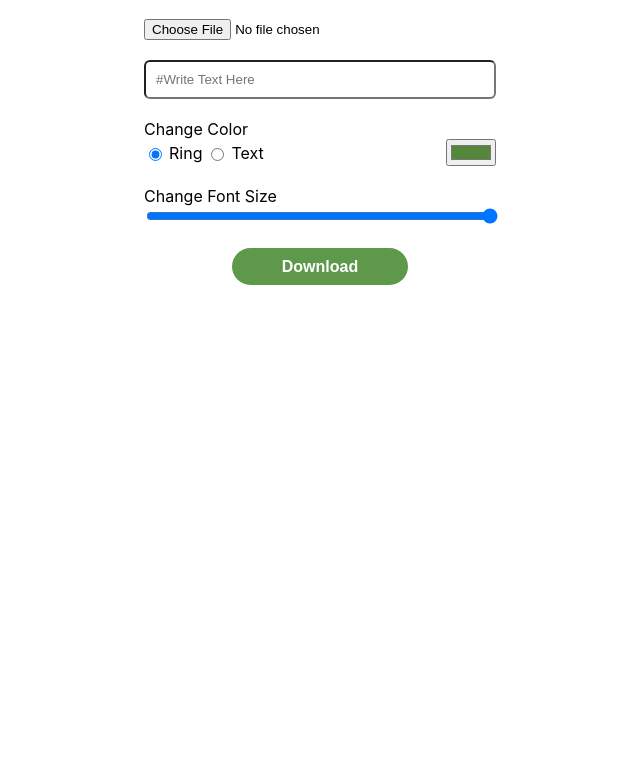
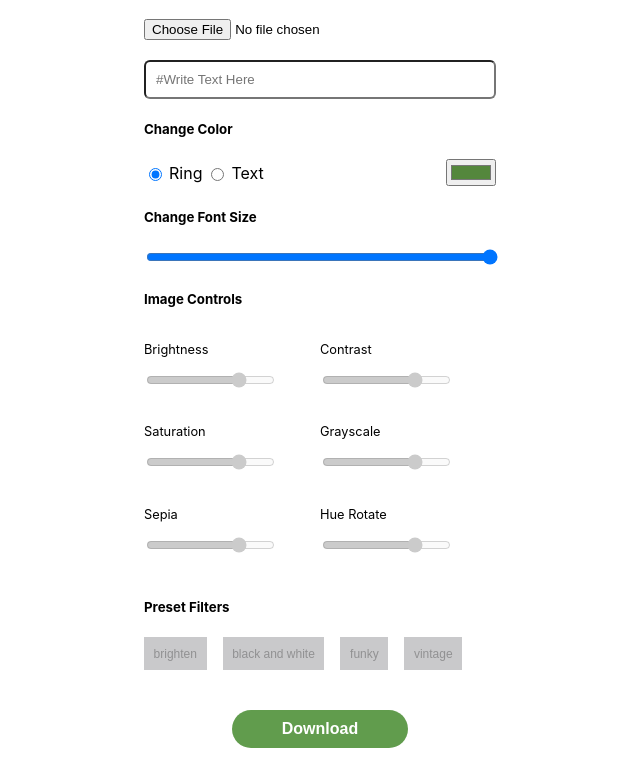
Before and after one commit to Rajdeepc/linkedin-profile-creator, a Next.js app: page / in a window 1280 px wide. Shown: the part 354-1134 px from the top of the page, without its empty margins (320-960 px from the left). Before the commit the page ends 800 px from the top, so only its background shows below. Built offline with nearby package versions, Linux system fonts and the light colour scheme.

Commit message:
image controls

```diff
--- a/components/Controls/Controls.js
+++ b/components/Controls/Controls.js
@@ -1,14 +1,16 @@
-import React, { useState } from "react"
+import React, { useEffect, useState } from "react"
 import styles from "./Controls.module.scss"
 import SVGContainer from "../SVGContainer/SVGContainer"
 import Button from "../Button/Button"
+import ImageControls from "../ImageControls/ImageControls"
+import {IMAGE_CONTROLS, IMAGE_FILTERS} from "../../utils/ImageControlsConstants"
 
 const style = {
   lineHeight: "2.5rem",
   fontWeight: "700",
   fill: "#FFFFFF",
   letterSpacing: "2.4px",
-  fontFamily:'sans-serif'
+  fontFamily: "sans-serif",
 }
 
 export default function Controls() {
@@ -85,28 +87,36 @@ export default function Controls() {
 
       canvas.height = a * devicePixelRatio
 
+      let containerRatio = canvas.width / canvas.height
+      let width = base_image.naturalWidth
+      let height = base_image.naturalHeight
+      let imgRatio = height / width
 
-      let containerRatio = canvas.width / canvas.height;
-      let width = base_image.naturalWidth;
-      let height = base_image.naturalHeight;
-      let imgRatio = height / width;
-
-      if (imgRatio > containerRatio) { // image's height too big
-        height = width * containerRatio;
-      } else { // image's width too big
-        width = height / containerRatio;
+      if (imgRatio > containerRatio) {
+        // image's height too big
+        height = width * containerRatio
+      } else {
+        // image's width too big
+        width = height / containerRatio
       }
 
       let s = {
         width: width,
         height: height,
-        offsetX: (base_image.naturalWidth - width) * .5,
-        offsetY: (base_image.naturalHeight - height) * .5
-      };
-      context.drawImage(base_image, s.offsetX, s.offsetY, s.width, s.height, 0, 0, canvas.width, canvas.height);
-
-
-
+        offsetX: (base_image.naturalWidth - width) * 0.5,
+        offsetY: (base_image.naturalHeight - height) * 0.5,
+      }
+      context.drawImage(
+        base_image,
+        s.offsetX,
+        s.offsetY,
+        s.width,
+        s.height,
+        0,
+        0,
+        canvas.width,
+        canvas.height
+      )
       context.drawImage(image, 0, 0, a * devicePixelRatio, a * devicePixelRatio)
       let png = canvas.toDataURL() // default png
       // let jpeg = canvas.toDataURL('image/jpg');
@@ -118,9 +128,27 @@ export default function Controls() {
     image.src = blobURL
   }
 
+  const handleImageControl = (val) => {
+  //   let canvas = document.getElementById("control")
+  //   let context = canvas.getContext("2d")
+  //   let imageData = context.getImageData(0, 0, canvas.width, canvas.height);
+  //   if(val === 0) {
+  //     context.drawImage(imageData, 0, 0);
+  //   }
+  //  // imageData.style.filter = 'saturation(60%)'
+  //   // console.log(context)
+  //  applyBrightness(
+  //     imageData.data,
+  //     parseInt(val, 10)
+  //   );
+  //   context.putImageData(imageData, 0, 0);
+
+  }
+
   return (
     <>
       <img
+      id="sourceImage"
         src={photo?.imagePreviewUrl}
         className={styles.image}
         alt="image upload"
@@ -147,7 +175,7 @@ export default function Controls() {
           />
         </div>
         <div className={styles.item}>
-          <div>Change Color</div>
+        <h5>Change Color</h5>
           <div className={styles.space}>
             <div
               className={styles.row}
@@ -187,7 +215,7 @@ export default function Controls() {
           </div>
         </div>
         <div className={styles.item}>
-          <label for="textSize">Change Font Size</label>
+        <h5>Change Font Size</h5>
           <input
             aria-label="range"
             onChange={changeTextSize}
@@ -198,10 +226,19 @@ export default function Controls() {
             min="1"
             max="3"
             step="0.1"
-
+          />
+        </div>
+        <div>
+        <h5>Image Controls</h5>
+          <ImageControls
+          filters={IMAGE_FILTERS}
+            controls={IMAGE_CONTROLS}
+            changeControlValue={handleImageControl}
           />
         </div>
       </div>
+      <br/>
+      <br/>
       <Button onClick={handleDownload} />
       <canvas hidden id="control" />
     </>
--- /dev/null
+++ b/components/ImageControls/ImageControls.js
@@ -0,0 +1,75 @@
+import React, { useState } from "react"
+import styles from "./ImageControls.module.scss"
+import { IMAGE_CONTROLS } from "../../utils/ImageControlsConstants"
+
+export default function ImageControls({
+  controls,
+  changeControlValue,
+  filters,
+}) {
+  const [options, setOptions] = useState(IMAGE_CONTROLS)
+
+  const [slider, setSlider] = useState({
+    brightnessSlider: "",
+    contrastSlider: "",
+  })
+
+  const onChangeFilter = (e) => {
+    let canvas = document.getElementById("control")
+    let context = canvas.getContext("2d")
+    // let base_image = document.getElementById("sourceImage")
+    // base_image.style.filter = 'sepia(60%)'
+    // context.filter = 'sepia(60%)'
+    // context.drawImage(base_image, 0, 0)
+    var imgData = context.getImageData(0, 0, canvas.width, canvas.height)
+    var data = imgData.data
+    for (var i = 0; i < data.length; i += 4) {
+      var grey = 0.2126 * data[i] + 0.7152 * data[i + 1] + 0.0722 * data[i + 2]
+      data[i] = grey
+      data[i + 1] = grey
+      data[i + 2] = grey
+    }
+    context.putImageData(imgData, 0, 0)
+  }
+
+  return (
+    <div className={styles.wrapper}>
+
+      {controls.map((item, i) => (
+        <div className={styles.sliderContainer}>
+          <div className={styles.controlWrapper}>
+            <div
+              className={styles.controlItem}
+              // onClick={() => openSliderControl(item, i)}
+            >
+              <p>{item.name}</p>
+              {/* <img src={item.icon} alt={item.name} /> */}
+            </div>
+          </div>
+          <div className={styles.sliderWrapper}>
+            <input
+              aria-label="range"
+              onChange={onChangeFilter}
+              className={styles.slider}
+              type="range"
+              name={item.property}
+              min="-100"
+              max="100"
+              step="1"
+              disabled
+            />
+          </div>
+        </div>
+      ))}
+      <div >
+        <h5>Preset Filters</h5>
+        <div className={styles.filters}>
+        {filters.map((item) => (
+          <button disabled className={styles.filterItem}>{item.name}</button>
+        ))}
+        </div>
+
+      </div>
+    </div>
+  )
+}
--- /dev/null
+++ b/components/ImageControls/ImageControls.module.scss
@@ -0,0 +1,36 @@
+.wrapper {
+  width: 100%;
+  min-height: 100%;
+  display: flex;
+  flex-wrap: wrap;
+  flex-direction: row;
+  .sliderContainer {
+    display: flex;
+    flex: 1 1;
+    margin-bottom: 20px;
+    flex-direction: column;
+    .controlWrapper {
+      flex: 0.2;
+      .controlItem {
+        flex: 0.8;
+        p {
+          font-size: 0.8rem;
+        }
+        img {
+          width: 32px;
+          height: 32px;
+        }
+      }
+    }
+  }
+}
+.filters{
+  display: flex;
+  gap:1rem;
+  .filterItem {
+    background: #c9c9cb;
+    border: 0px;
+    padding: 0.6rem;
+    font-size: 12px;
+  }
+}
--- /dev/null
+++ b/utils/ImageControlsConstants.js
@@ -0,0 +1,89 @@
+const IMAGE_CONTROLS = [
+  {
+    name: "Brightness",
+    property: "brightness",
+    icon: "/ui/exposure.png",
+    value: 100,
+    range: {
+      min: 0,
+      max: 200,
+    },
+    unit: "%",
+  },
+  {
+    name: "Contrast",
+    property: "contrast",
+    icon: "/ui/exposure.png",
+    value: 100,
+    range: {
+      min: 0,
+      max: 200,
+    },
+    unit: "%",
+  },
+  {
+    name: "Saturation",
+    property: "saturate",
+    icon: "/ui/exposure.png",
+    value: 100,
+    range: {
+      min: 0,
+      max: 200,
+    },
+    unit: "%",
+  },
+  {
+    name: "Grayscale",
+    property: "grayscale",
+    icon: "/ui/exposure.png",
+    value: 0,
+    range: {
+      min: 0,
+      max: 100,
+    },
+    unit: "%",
+  },
+  {
+    name: "Sepia",
+    property: "sepia",
+    icon: "/ui/exposure.png",
+    value: 0,
+    range: {
+      min: 0,
+      max: 100,
+    },
+    unit: "%",
+  },
+  {
+    name: "Hue Rotate",
+    property: "hue-rotate",
+    icon: "/ui/exposure.png",
+    value: 0,
+    range: {
+      min: 0,
+      max: 300,
+    },
+    unit: "deg",
+  },
+]
+
+const IMAGE_FILTERS = [
+  {
+    id: "brighten",
+    name: "brighten",
+  },
+  {
+    id: "b&w",
+    name: "black and white",
+  },
+  {
+    id: "funky",
+    name: "funky",
+  },
+  {
+    id: "vintage",
+    name: "vintage",
+  },
+]
+
+export { IMAGE_CONTROLS, IMAGE_FILTERS }
```
